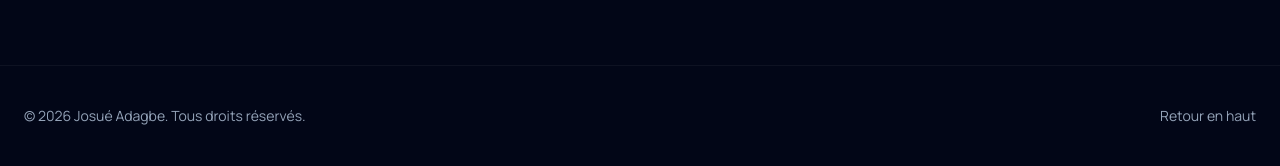
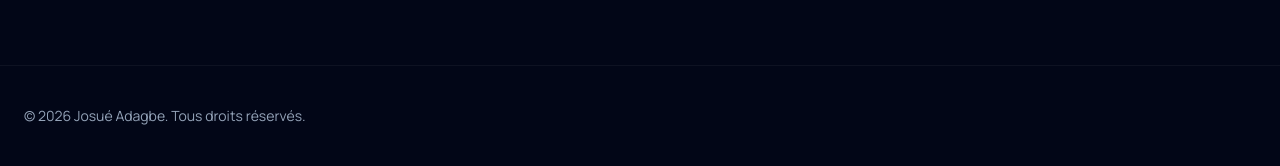
Before and after one commit to jke123/josueadagbe, a Flask app: page / in a window 1280 px wide. Shown: the part 3081-3247 px from the top of the page. Run offline with Flask 3, Linux system fonts and the light colour scheme; data that the repository does not hold is empty; some libraries are stand-ins or nearby versions.

Commit message:
Mise à jour

```diff
--- a/templates/base.html
+++ b/templates/base.html
@@ -127,9 +127,6 @@
     <footer class="border-t border-slate-900/5 dark:border-white/5 py-10 mt-20">
         <div class="max-w-7xl mx-auto px-6 flex flex-col md:flex-row justify-between items-center gap-4 text-sm text-slate-500 dark:text-slate-400">
             <p>&copy; 2026 Josué Adagbe. Tous droits réservés.</p>
-            <div class="flex gap-6">
-                <a href="#hero" class="hover:text-primary transition">Retour en haut</a>
-            </div>
         </div>
     </footer>
 
```
